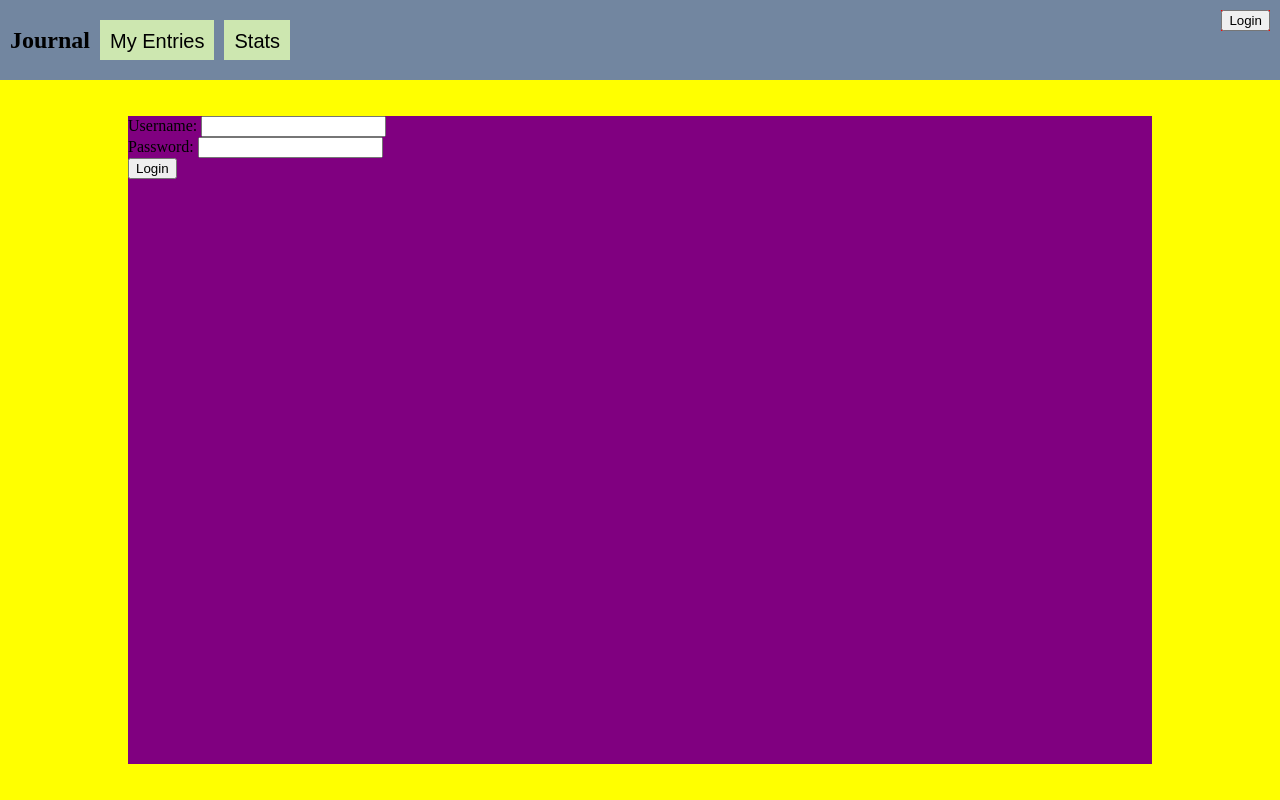
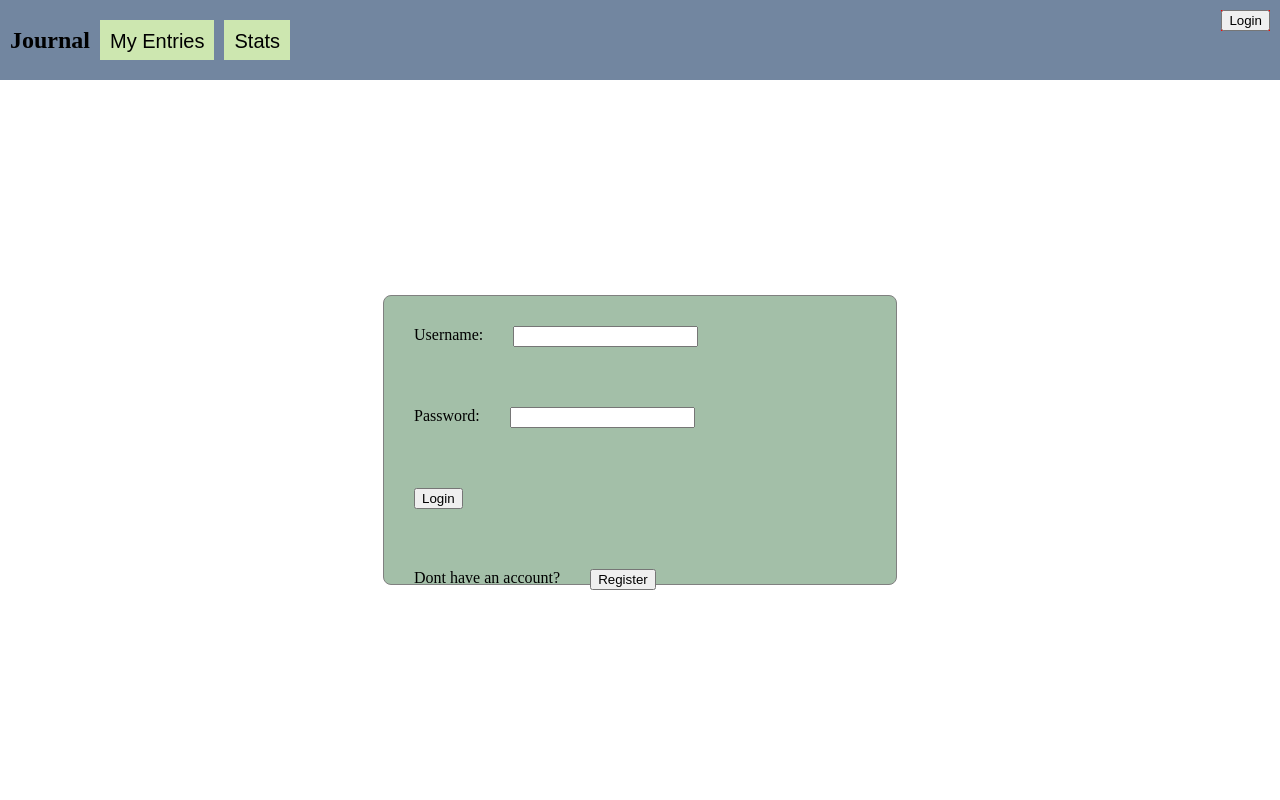
Before and after one commit to williameliasson/journal-frontend, an Angular app: page / in a window 1280 px wide. Both pictures are taken after a click on the button "Login". Built offline with nearby package versions, Linux system fonts and the light colour scheme; no server answers.

Commit message:
styled login page ok-ish

```diff
--- a/src/app/pages/login-page/login-page.html
+++ b/src/app/pages/login-page/login-page.html
@@ -1,11 +1,19 @@
 <div class="flexContainer">
     <form [formGroup]="form" (ngSubmit)="login()">
-        <label for="username">Username: </label>
-        <input name="username" type="text" formControlName="username">
-        <br>
-        <label for="password">Password: </label>
-        <input type="password" formControlName="password">
-        <br>
-        <button type="submit">Login</button>
+        <div class="row">
+            <label for="username">Username: </label>
+            <input name="username" type="text" formControlName="username">
+        </div>
+        <div class="row">
+            <label for="password">Password: </label>
+            <input type="password" formControlName="password">
+        </div>
+        <div class="row center">
+            <button type="submit">Login</button>
+        </div>
+        <div class="row">
+            <p>Dont have an account?</p>
+            <button routerLink="/register">Register</button>
+        </div>
     </form>
 </div>
--- a/src/app/pages/login-page/login-page.scss
+++ b/src/app/pages/login-page/login-page.scss
@@ -4,17 +4,33 @@
 }
 
 form{
-    background-color: purple;
-    width: 80%;
-    height: 90%;
+    background-color: #A3BFA8;
+    width: 40%;
+    height: 40%;
+    display: flex;
+    flex-direction: column;
+    border: 1px solid gray;
+    border-radius: 8px;
+    * {
+        margin:15px;
+        width: fit-content;
+    }
+}
+
+.row{
+    display: flex;
+    flex-direction: row;
+}
+
+.center {
+    justify-content: center; // varför funkar inte???
 }
 
 .flexContainer{
-    background-color: yellow;
+    background-color: white;
     width: 100%;
     height: 100%;
     display: flex;
     align-items: center;
     justify-content: center;
-
 }
```
